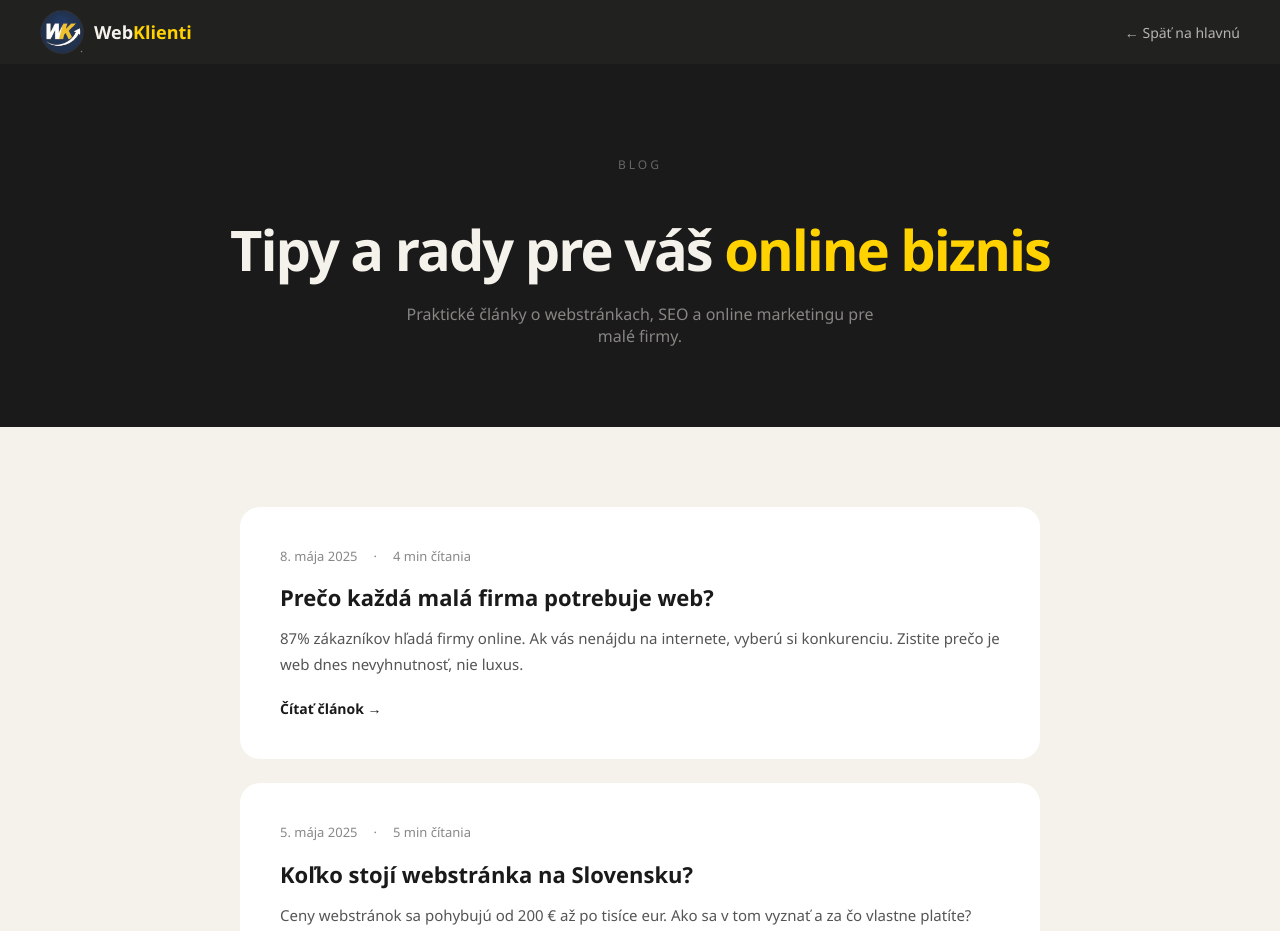
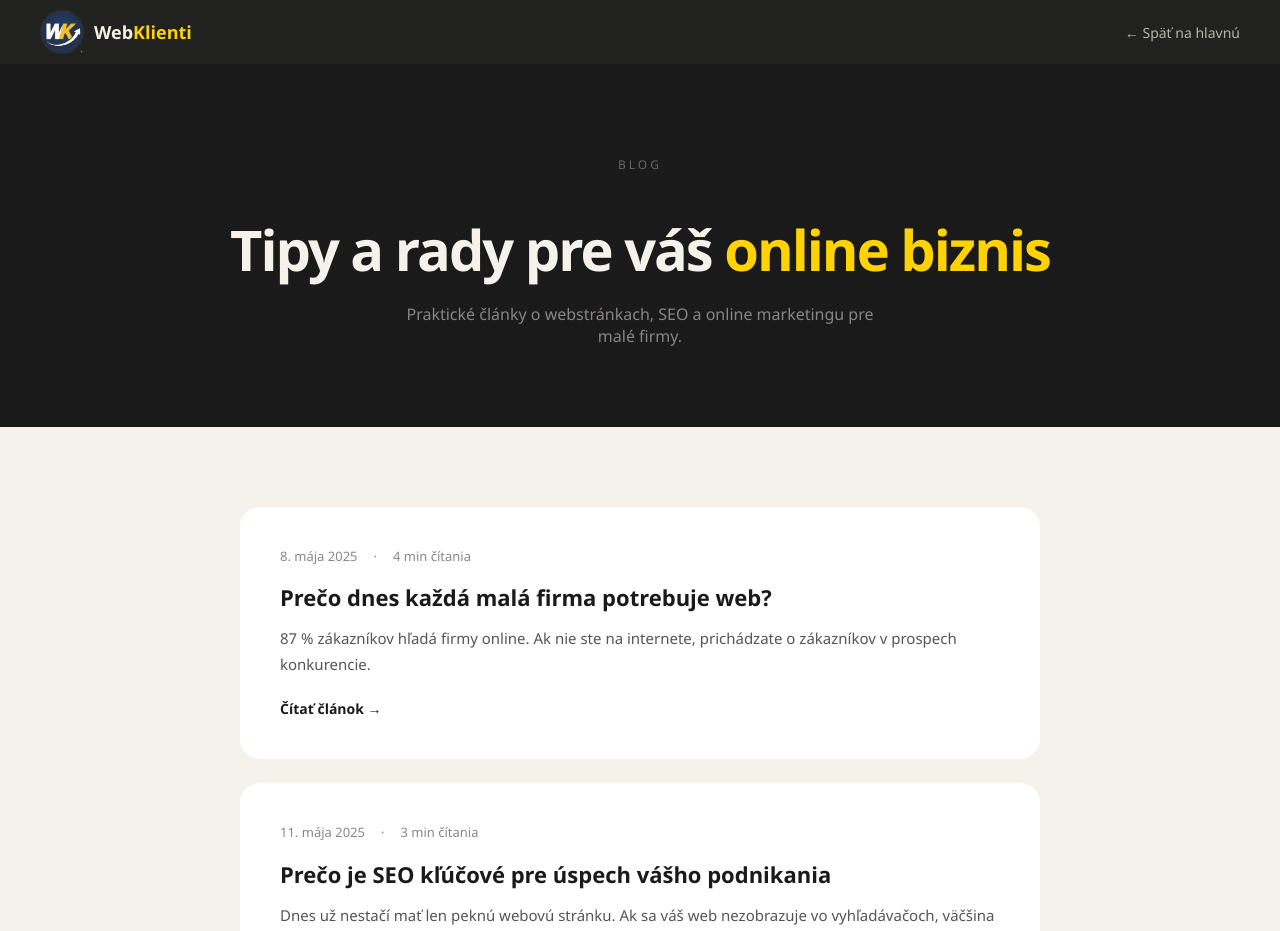
Before and after one commit to anastasiiasheben-creator/webklienti-frontend, a React (Create React App) app: page /blog in a window 1280 px wide. Shown: the top 931 px of the page. Built offline with nearby package versions, Linux system fonts and the light colour scheme.

Commit message:
Update Blog.jsx

```diff
--- a/src/pages/Blog.jsx
+++ b/src/pages/Blog.jsx
@@ -4,10 +4,17 @@ import logoImg from '../assets/logo.webp';
 const posts = [
   {
     slug: 'preco-kazda-mala-firma-potrebuje-web',
-    title: 'Prečo každá malá firma potrebuje web?',
-    excerpt: '87% zákazníkov hľadá firmy online. Ak vás nenájdu na internete, vyberú si konkurenciu. Zistite prečo je web dnes nevyhnutnosť, nie luxus.',
+    title: 'Prečo dnes každá malá firma potrebuje web?',
+    excerpt: '87 % zákazníkov hľadá firmy online. Ak nie ste na internete, prichádzate o zákazníkov v prospech konkurencie.',
     date: '8. mája 2025',
     readTime: '4 min čítania',
+  },
+  {
+    slug: 'preco-je-seo-klucove',
+    title: 'Prečo je SEO kľúčové pre úspech vášho podnikania',
+    excerpt: 'Dnes už nestačí mať len peknú webovú stránku. Ak sa váš web nezobrazuje vo vyhľadávačoch, väčšina zákazníkov vás nenájde. Zistite prečo je SEO nevyhnutnosť.',
+    date: '11. mája 2025',
+    readTime: '3 min čítania',
   },
   {
     slug: 'kolko-stoji-webstranka-na-slovensku',
@@ -22,13 +29,6 @@ const posts = [
     excerpt: 'Nie každý "webdizajnér" dodá to, čo sľubuje. Tieto otázky vám pomôžu vybrať spoľahlivého partnera a vyhnúť sa sklamaniu.',
     date: '1. mája 2025',
     readTime: '4 min čítania',
-  },
-  {
-    slug: 'preco-je-seo-klucove',
-    title: 'Prečo je SEO kľúčové pre úspech vášho podnikania',
-    excerpt: 'Dnes už nestačí mať len peknú webovú stránku. Ak sa váš web nezobrazuje vo vyhľadávačoch, väčšina zákazníkov vás nenájde. Zistite prečo je SEO nevyhnutnosť.',
-    date: '11. mája 2025',
-    readTime: '3 min čítania',
   },
 ];
 
```
